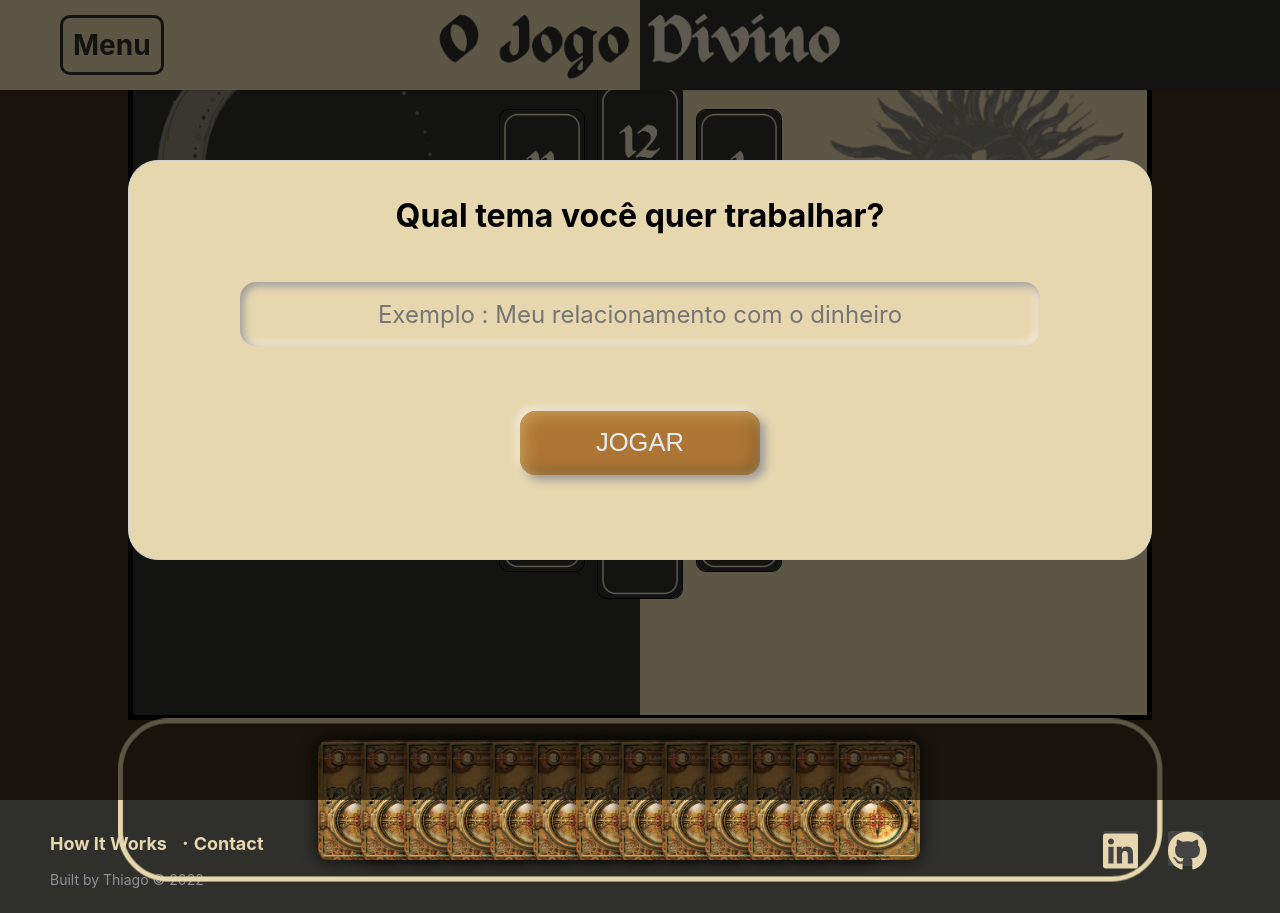
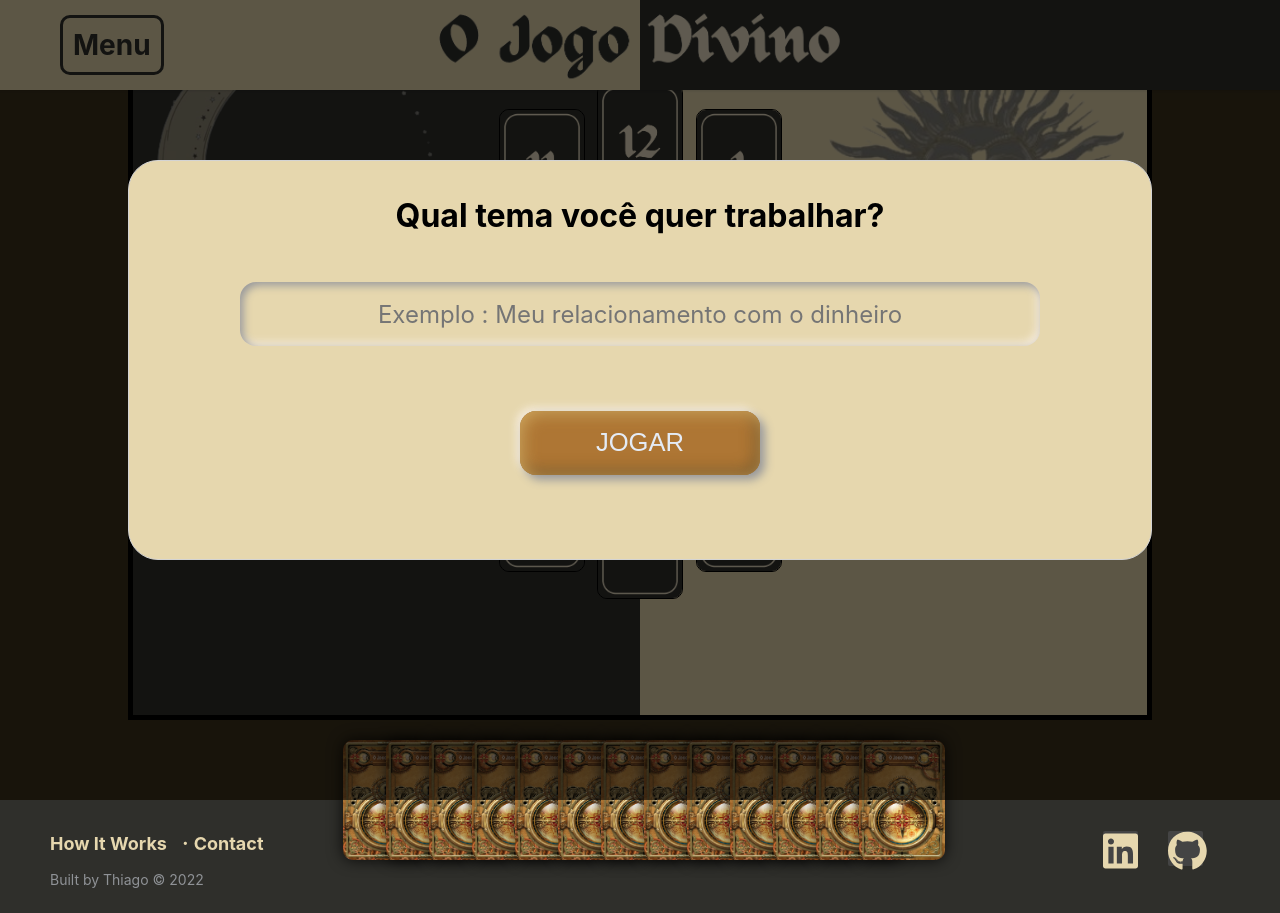
Before and after one commit to ThiagoDe/jogo_divino, a React (Create React App) app: page / in a window 1280 px wide. Built offline with nearby package versions, Linux system fonts and the light colour scheme; grey boxes are pictures that could not be loaded.

Commit message:
main logic added

```diff
--- /dev/null
+++ b/src/cardsRef.js
@@ -0,0 +1,17 @@
+let cardInfoArray = [
+    { name: 'A CRIAÇÃO', image: '/1 - A CRIAÇÃO.png', compCard: 'O APRENDIZ', compImage: '/7 - O APRENDIZ.png' },
+    { name: 'O AMANTE', image: '/2 - O AMANTE.png', compCard: 'O POLÍTICO', compImage : '/8 - O POLÍTICO.png'  },
+    { name: 'O GOVERNANTE', image: '/3 - O GOVERNANTE.png', compCard: 'O SACERDOTE', compImage: '/9 - O SACERDOTE.png' },
+    { name: 'O SÁBIO', image: '/4 - O SÁBIO.png', compCard: 'O LOUCO', compImage: '/10 - O LOUCO.png' },
+    { name: 'O INOCENTE', image: '/5 - O INOCENTE.png', compCard: 'O PROVEDOR', compImage: '/11 - O PROVEDOR.png' },
+    { name: 'O CIGANO', image: '/6 - O CIGANO.png', compCard: 'O MAGO', compImage: '/12 - O MAGO.png' },
+    { name: 'O APRENDIZ', image: '/7 - O APRENDIZ.png', compCard: 'A CRIAÇÃO', compImage: '/1 - A CRIAÇÃO.png'},
+    { name: 'O POLÍTICO', image: '/8 - O POLÍTICO.png', compCard: 'O AMANTE', compImage: '/2 - O AMANTE.png' },
+    { name: 'O SACERDOTE', image: '/9 - O SACERDOTE.png', compCard: 'O GOVERNANTE', compImage: '/3 - O GOVERNANTE.png' },
+    { name: 'O LOUCO', image: '/10 - O LOUCO.png', compCard: 'O SÁBIO', compImage: '/4 - O SÁBIO.png' },
+    { name: 'O PROVEDOR', image: '/11 - O PROVEDOR.png', compCard: 'O INOCENTE', compImage: '/5 - O INOCENTE.png' },
+    { name: 'O MAGO', image: '/12 - O MAGO.png', compCard: 'O CIGANO', compImage: '/6 - O CIGANO.png' },
+    { name: 'O DESTRUIDOR', image: '/13 - O DESTRUIDOR.png', compCard: 'O DESTRUIDOR', compImage: '/13 - O DESTRUIDOR.png' }
+];
+
+export default cardInfoArray
--- a/src/componets/Card.jsx
+++ b/src/componets/Card.jsx
@@ -5,6 +5,7 @@ import { useSelector, useDispatch } from 'react-redux';
 import { updateCurrCard } from '../features/currCard/currCardSlice';
 import { updateModal } from '../features/modal/modalSlice';
 import { updateUsingBoard } from '../features/game/gameSlice';
+
 
 const Card = ({ name, image, marginLeft, style, placeHolder, cardInfo }) => {
   const [showFront, setShowFront] = useState(true)
@@ -39,6 +40,7 @@ const Card = ({ name, image, marginLeft, style, placeHolder, cardInfo }) => {
     // triggers modal
     setTimeout(() => {
       dispatch(updateCurrCard(cardInfo))
+      // opens modal
       dispatch(updateModal())
     }, 600);
 
--- a/src/componets/CardBoard.jsx
+++ b/src/componets/CardBoard.jsx
@@ -1,21 +1,28 @@
 import React, {useState} from 'react';
 import './CardBoard.scss'
 import { useSelector, useDispatch } from 'react-redux';
+import cardInfoArray from '../cardsRef';
+import { updateCurrCard } from '../features/currCard/currCardSlice';
+import { updateModal } from '../features/modal/modalSlice';
 
 const CardBoard = ({ name, image, marginLeft, style,  }) => {
 
-  const [showFront, setShowFront ] = useState(false)
   const currCard = useSelector((state) => state.currCard)
-  // const modal = useSelector(state => state.modal)
-  // console.log(currCard, 'place')
+  const dispatch = useDispatch()
+  console.log(currCard, 'curr card')
 
-  // if (currCard.name !== '' && currCard.name === name) {
-  //   image = currCard.image
-  //   console.log(image)
-  // }
 
-  const onClick = () =>{
-          setShowFront((v) => !v)
+  const onClick = (e) =>{
+      // get the full card's info
+    const card = cardInfoArray.filter(c => c.name === e.target.alt)[0]
+
+    // check if it has substring placeholders
+    if (!e.target.src.includes("placehoders")) {
+      // update curr card
+      dispatch(updateCurrCard(card))
+        // trigger modal
+      dispatch(updateModal())
+    }
   }
 
   return (
--- a/src/componets/GameBoard.css
+++ b/src/componets/GameBoard.css
@@ -49,3 +49,13 @@ img[src='/placehoders/8.png']{
 img[src='/placehoders/7.png']{
     z-index: 5;
 }
+
+img[src='/9 - O SACERDOTE.png']{
+    z-index: 3;
+}
+img[src='/8 - O POLÍTICO.png']{
+    z-index: 4;
+}
+img[src='/7 - O APRENDIZ.png']{
+    z-index: 5;
+}
--- a/src/componets/GameBoard.jsx
+++ b/src/componets/GameBoard.jsx
@@ -32,6 +32,7 @@ const GameBoard = () => {
   const centerY = ((windowHeight) / 2) - (cardSize * 1.4 ) ; // up - down
   const currCard = useSelector((state) => state.currCard)
 
+  // update image path card placeholders
   if (currCard.name !== '') {
     cardPlaceholders.map((card, index) => {
       if (currCard.name === card.name) {
@@ -40,17 +41,19 @@ const GameBoard = () => {
     })
   }
 
+  // edge case update image path destruidor central
   if (destruidorCentral.name === currCard.name) {
+     destruidorCentral.image = currCard.image
+  }
 
-     destruidorCentral.image = currCard.image
-    }
-
+  // update window width value
   useEffect(() => {
     const handleResize = () => setWindowWidth(window.innerWidth)
     window.addEventListener('resize', handleResize)
     return () => window.removeEventListener('resize', handleResize)
   }, [])
 
+   // update window height value
   useEffect(() => {
     const handleResize = () => setWindowHeight(window.innerHeight)
     window.addEventListener('resize', handleResize)
--- a/src/componets/SpreadBoard.jsx
+++ b/src/componets/SpreadBoard.jsx
@@ -2,6 +2,7 @@ import React, { useState, useEffect } from 'react';
 import Card from './Card';
 import './SpreadBoard.scss';
 import { useSelector } from 'react-redux';
+
 
 let cardInfoArray = [
     { name: 'A CRIAÇÃO', image: '/1 - A CRIAÇÃO.png', compCard: 'O APRENDIZ', compImage: '/7 - O APRENDIZ.png' },
@@ -26,19 +27,23 @@ function shuffleArray(array) {
   }
   return array;
 }
-
 shuffleArray(cardInfoArray)
 
 const SpreadBoard = () => {
     const [cardWidth, setCardWidth ] = useState(null)
     const currCard = useSelector((state) => state.currCard)
+    const isModalActive = useSelector((state) => state.modal.open)
+    const isGameOn = useSelector((state) => state.game.gameOn)
+    const usingBoard = useSelector(state => state.game.usingBoard)
     const marginLeft = cardWidth ? -cardWidth / 2 : 0;
 
+    // filter used card and delete it from deck
     if (currCard.name !== '') {
         const cardArrayUpdated = cardInfoArray.filter( card => card.name !== currCard.name)
         cardInfoArray = cardArrayUpdated
     }
 
+    // set the width of the cards
     useEffect(() => {
         const waitForElement = async () => {
             while (!document.querySelector('.card-image-front-board')) {
@@ -50,6 +55,7 @@ const SpreadBoard = () => {
         waitForElement()
     }, [])
 
+    // window resize cards are responsive
     useEffect(() => {
         const card = document.querySelector('.card-image-front-board')
         const handleResize = () => setCardWidth(card.offsetWidth)
@@ -58,7 +64,7 @@ const SpreadBoard = () => {
     }, [])
 
     return (
-        <div className="spread-board" style={{minHeight: '20%'}}>
+        <div className={(isModalActive || usingBoard || !isGameOn) ? "spread-board active" : "spread-board"} style={{minHeight: '20%'}}>
         {cardInfoArray.map((cardInfo, index) => (
 
                 <Card
--- a/src/componets/SpreadBoard.scss
+++ b/src/componets/SpreadBoard.scss
@@ -3,11 +3,13 @@
     display: flex;
     justify-content: center;
     // align-items: center;
-    width: 80%;
+    // width: 80%;
     flex-wrap: wrap;
     margin: 0 auto;
     max-width: 100%;
     padding: 20px;
+    padding-left: 6%;
+    padding-right: 2%;
     box-sizing: border-box;
     border-radius: 10px;
 
@@ -31,6 +33,11 @@
     z-index: 1;
     transition: border-width 0.9s ease-out;
     animation: pulse 1s infinite;
+}
+
+.spread-board.active::before {
+    animation-play-state: paused;
+    border: none;
 }
 
 .spread-board:hover::before {
--- a/src/componets/modalPlay/ModalSpread.js
+++ b/src/componets/modalPlay/ModalSpread.js
@@ -7,7 +7,6 @@ const ModalSpread = () => {
     const [open, setOpen] = useState(false);
     const gameOn = useSelector(state => state.game.gameOn)
     const usingBoard = useSelector(state => state.game.usingBoard)
-    console.log(usingBoard, 'board')
 
     const checkIsOpen = () => {
         if (usingBoard) {
```
